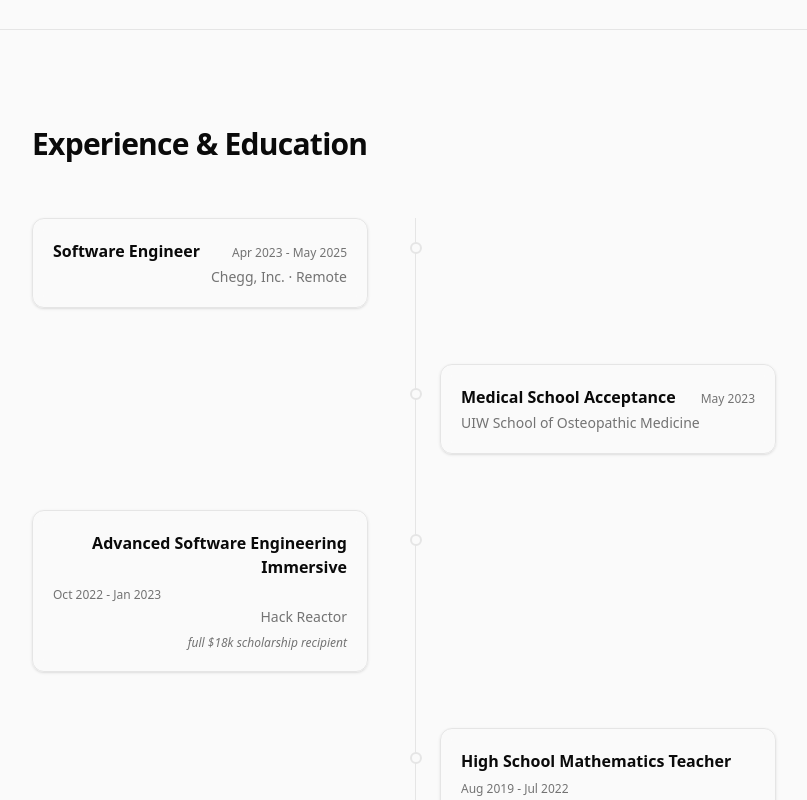
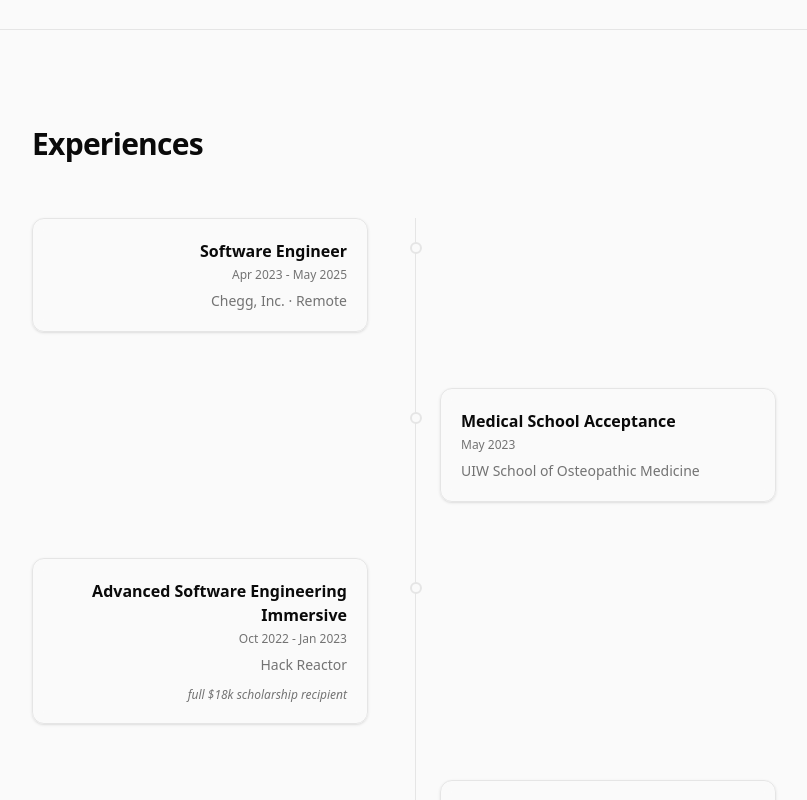
Before and after one commit to sarakimpark/my-portfolio-2.0, a Next.js app: page / in a window 1280 px wide. Shown: the part 1480-2280 px from the top of the page, without its empty margins (224-1031 px from the left). Built offline with nearby package versions, Linux system fonts and the light colour scheme.

Commit message:
fix styling issues

```diff
--- a/components/layout/Header.tsx
+++ b/components/layout/Header.tsx
@@ -6,8 +6,7 @@ import { ThemeToggle } from "@/components/ui/ThemeToggle";
 
 const navLinks = [
   { href: "#about", label: "About" },
-  { href: "#experience", label: "Experience" },
-  { href: "#education", label: "Education" },
+  { href: "#experience", label: "Experiences" },
   { href: "#projects", label: "Projects" },
   { href: "#contact", label: "Contact" },
 ];
--- a/components/sections/ExperienceEducation.tsx
+++ b/components/sections/ExperienceEducation.tsx
@@ -7,19 +7,18 @@ import { AnimatedSection, AnimatedStagger, AnimatedItem } from "@/components/ui/
 const cardClass =
   "rounded-xl border border-[var(--border)] bg-[var(--background)]/60 backdrop-blur-sm p-5 shadow-sm";
 
-function ExperienceCard({ item }: { item: ExperienceType }) {
+function ExperienceCard({ item, align }: { item: ExperienceType; align: "left" | "right" }) {
+  const textAlign = align === "right" ? "text-right" : "text-left";
   return (
-    <div className={cardClass}>
-      <div className="flex flex-wrap items-baseline justify-between gap-2">
-        <h3 className="font-display font-semibold text-[var(--foreground)]">{item.role}</h3>
-        <span className="text-xs text-[var(--muted-foreground)]">{item.period}</span>
-      </div>
-      <p className="mt-1 text-sm text-[var(--muted-foreground)]">
+    <div className={`${cardClass} ${textAlign}`}>
+      <h3 className="font-display font-semibold text-[var(--foreground)]">{item.role}</h3>
+      <p className="mt-1 text-xs text-[var(--muted-foreground)]">{item.period}</p>
+      <p className="mt-2 text-sm text-[var(--muted-foreground)]">
         {item.company}
         {item.location && ` · ${item.location}`}
       </p>
       {item.description && item.description.length > 0 && (
-        <ul className="mt-3 list-inside list-disc space-y-1 text-sm text-[var(--muted-foreground)]">
+        <ul className={`mt-3 space-y-1 text-sm text-[var(--muted-foreground)] ${align === "right" ? "list-inside list-disc text-right" : "list-inside list-disc"}`}>
           {item.description.map((line, i) => (
             <li key={i}>{line}</li>
           ))}
@@ -29,16 +28,15 @@ function ExperienceCard({ item }: { item: ExperienceType }) {
   );
 }
 
-function EducationCard({ item }: { item: EducationType }) {
+function EducationCard({ item, align }: { item: EducationType; align: "left" | "right" }) {
+  const textAlign = align === "right" ? "text-right" : "text-left";
   return (
-    <div className={cardClass}>
-      <div className="flex flex-wrap items-baseline justify-between gap-2">
-        <h3 className="font-display font-semibold text-[var(--foreground)]">{item.degree}</h3>
-        <span className="text-xs text-[var(--muted-foreground)]">{item.period}</span>
-      </div>
-      <p className="mt-1 text-sm text-[var(--muted-foreground)]">{item.institution}</p>
+    <div className={`${cardClass} ${textAlign}`}>
+      <h3 className="font-display font-semibold text-[var(--foreground)]">{item.degree}</h3>
+      <p className="mt-1 text-xs text-[var(--muted-foreground)]">{item.period}</p>
+      <p className="mt-2 text-sm text-[var(--muted-foreground)]">{item.institution}</p>
       {item.note && (
-        <p className="mt-2 text-xs italic text-[var(--muted-foreground)]">{item.note}</p>
+        <p className="mt-3 text-xs italic text-[var(--muted-foreground)]">{item.note}</p>
       )}
     </div>
   );
@@ -79,7 +77,7 @@ export function ExperienceEducation() {
             id="timeline-heading"
             className="font-display text-2xl font-semibold tracking-tight text-[var(--foreground)] sm:text-3xl"
           >
-            Experience & Education
+            Experiences
           </h2>
         </AnimatedSection>
 
@@ -107,13 +105,13 @@ export function ExperienceEducation() {
 
                   {isLeft ? (
                     <>
-                      <div className="flex w-[calc(50%-24px)] flex-col items-end pr-6 text-right max-md:w-full max-md:items-stretch max-md:pr-0 max-md:text-left">
-                        <div className="w-full max-w-md max-md:max-w-none">
+                      <div className="flex w-[calc(50%-24px)] flex-col items-end pr-6 max-md:w-full max-md:items-stretch max-md:pr-0">
+                        <div className="w-full max-w-md max-md:max-w-none max-md:[&_.text-right]:text-left max-md:[&_.flex-row-reverse]:flex-row">
                           {step.type === "experience" ? (
-                            <ExperienceCard item={step.data} />
+                            <ExperienceCard item={step.data} align="right" />
                           ) : (
                             <div id={isFirstEducation ? "education" : undefined}>
-                              <EducationCard item={step.data} />
+                              <EducationCard item={step.data} align="right" />
                             </div>
                           )}
                         </div>
@@ -129,9 +127,9 @@ export function ExperienceEducation() {
                       >
                         <div className="w-full max-w-md max-md:max-w-none">
                           {step.type === "experience" ? (
-                            <ExperienceCard item={step.data} />
+                            <ExperienceCard item={step.data} align="left" />
                           ) : (
-                            <EducationCard item={step.data} />
+                            <EducationCard item={step.data} align="left" />
                           )}
                         </div>
                       </div>
--- a/components/sections/Projects.tsx
+++ b/components/sections/Projects.tsx
@@ -4,9 +4,11 @@ import { projects } from "@/data/portfolio";
 import type { Project } from "@/types";
 import { AnimatedSection, AnimatedStagger, AnimatedItem } from "@/components/ui/AnimatedSection";
 
-function ProjectRow({ project }: { project: Project }) {
+function ProjectRow({ project, isLast }: { project: Project; isLast?: boolean }) {
   return (
-    <article className="group border-b border-[var(--border)] py-8 transition hover:border-[var(--foreground)]/20">
+    <article
+      className={`group border-[var(--border)] py-8 transition hover:border-[var(--foreground)]/20 ${isLast ? "" : "border-b"}`}
+    >
       <div className="flex flex-col justify-between gap-2 sm:flex-row sm:items-baseline">
         <div>
           <h3 className="font-display text-lg font-semibold text-[var(--foreground)]">
@@ -42,16 +44,13 @@ export function Projects() {
       <div className="mx-auto max-w-3xl">
         <AnimatedSection>
           <h2 className="font-display text-2xl font-semibold tracking-tight text-[var(--foreground)] sm:text-3xl">
-            My Projects
+            Projects
           </h2>
-          <p className="mt-2 text-sm text-[var(--muted-foreground)]">
-            Recent works
-          </p>
         </AnimatedSection>
         <AnimatedStagger className="mt-12" staggerDelay={0.08}>
-          {projects.map((project) => (
+          {projects.map((project, index) => (
             <AnimatedItem key={project.id}>
-              <ProjectRow project={project} />
+              <ProjectRow project={project} isLast={index === projects.length - 1} />
             </AnimatedItem>
           ))}
         </AnimatedStagger>
```
